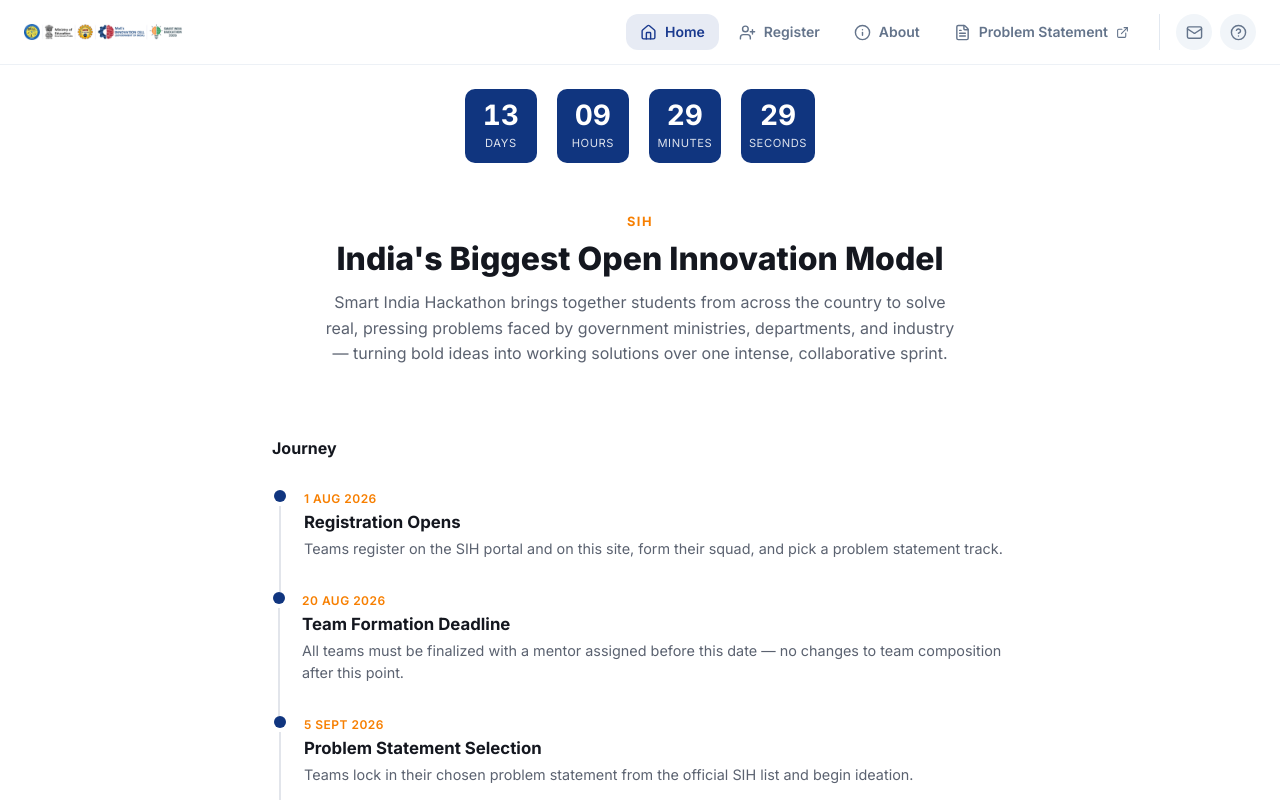
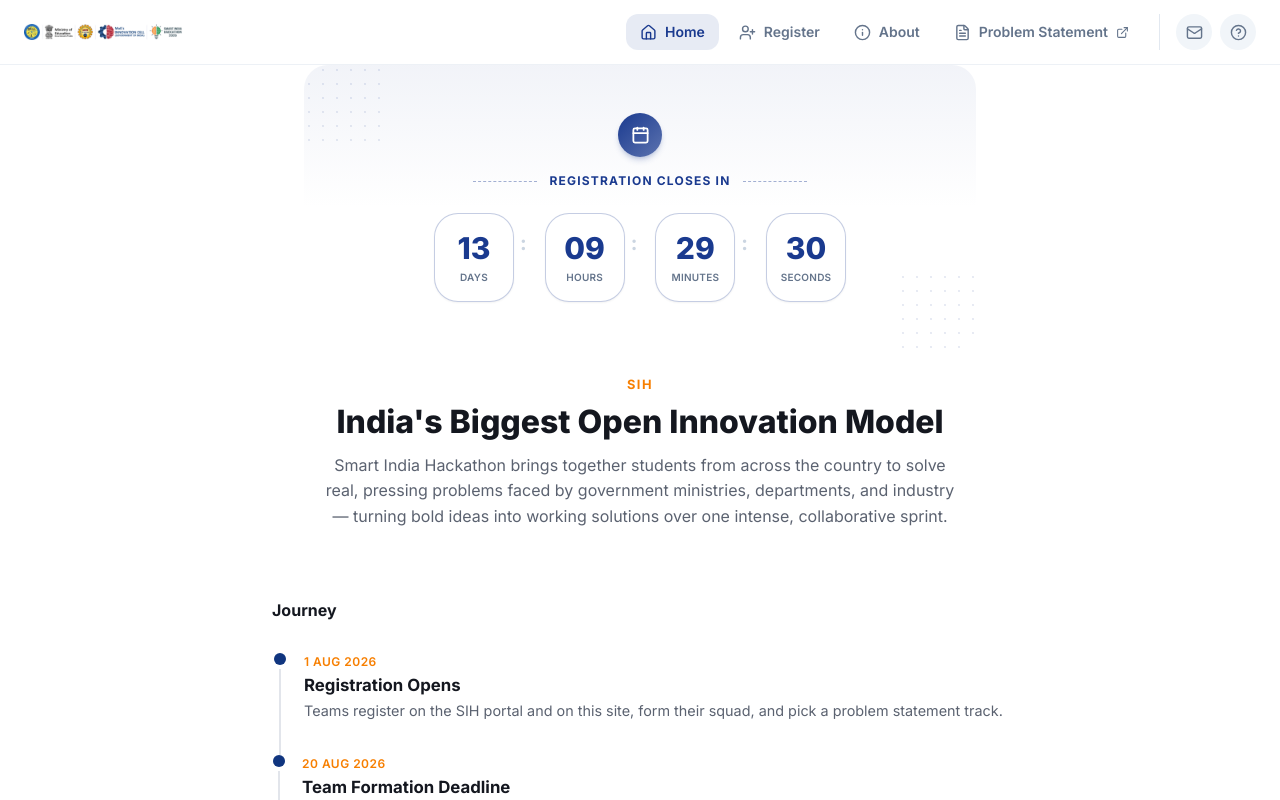
Before and after one commit to amanojhareal/gecv.sihinternal, a React (Vite) app: page / in a window 1280 px wide. Shown: the top 800 px of the page. Built offline with nearby package versions, Linux system fonts and the light colour scheme.

Commit message:
COuntdown timer Done .. and small changes in landing page

```diff
--- a/src/pages/LandingPage/LandingPage.jsx
+++ b/src/pages/LandingPage/LandingPage.jsx
@@ -44,11 +44,11 @@
       <CountdownTimer />
       <SihIntroduction />
       <Timeline />
-      <Themes />
+      {/* <Themes /> */}
       <ImportantDates />
       <FaqPreview />
-      <Organizers />
-      <Sponsors />
+      {/* <Organizers /> */}
+      {/* <Sponsors /> */}
       <ContactSection />
     </>
   );
--- a/src/pages/LandingPage/components/CountdownTimer.jsx
+++ b/src/pages/LandingPage/components/CountdownTimer.jsx
@@ -1,13 +1,19 @@
+/**
+ * src/pages/LandingPage/components/CountdownTimer.jsx
+ *
+ * Redesigned to match reference: soft gradient card, a circular
+ * calendar-icon badge, a dashed-line-flanked eyebrow label
+ * ("REGISTRATION OPENS IN"), and pill-shaped bordered number cards
+ * with colons between them. Subtle dot-pattern texture in the
+ * corners for depth, all in Tailwind — CSS Module removed.
+ *
+ * Still purely presentational — all timing logic stays in
+ * useCountdown; this file only changed visually.
+ */
+import { AnimatePresence, motion } from "framer-motion";
+import { Calendar } from "lucide-react";
 import useCountdown from "../../../hooks/useCountdown";
 import { EVENT_TARGET_DATE, EVENT_NAME } from "../../../config/constants";
-import styles from "./CountdownTimer.module.css";
-
-/**
- * CountdownTimer
- * Purely presentational — all timing logic lives in useCountdown.
- * Reads its target date from config/constants.js so it never has an
- * out-of-sync date hardcoded in a component.
- */
 
 const UNITS = [
   { key: "days", label: "Days" },
@@ -19,33 +25,91 @@
 // Zero-pad to 2 digits for a stable, non-jumpy layout ("07" not "7").
 const pad = (n) => String(n).padStart(2, "0");
 
+// Reused for the decorative dot-grid texture in the corners.
+const dotPatternStyle = {
+  backgroundImage: "radial-gradient(currentColor 1px, transparent 1px)",
+  backgroundSize: "14px 14px",
+};
+
 const CountdownTimer = () => {
   const timeLeft = useCountdown(EVENT_TARGET_DATE);
 
-  if (timeLeft.isComplete) {
-    return (
-      <div className={styles.wrapper}>
-        <p className={styles.completeMessage}>{EVENT_NAME} has begun! 🎉</p>
-      </div>
-    );
-  }
+  return (
+    <div className="relative mx-auto max-w-2xl overflow-hidden rounded-3xl bg-gradient-to-b from-brand/[0.06] via-white to-white px-6 py-10 sm:py-12">
+      {/* decorative dot-grid texture, corners only, purely visual */}
+      <div
+        className="pointer-events-none absolute -top-4 -left-4 h-24 w-24 text-brand/10"
+        style={dotPatternStyle}
+        aria-hidden="true"
+      />
+      <div
+        className="pointer-events-none absolute -bottom-4 -right-4 h-24 w-24 text-brand/10"
+        style={dotPatternStyle}
+        aria-hidden="true"
+      />
 
-  return (
-    <div className={styles.wrapper} role="timer" aria-live="off">
-      <div className={styles.units}>
-        {UNITS.map(({ key, label }) => (
-          <div key={key} className={styles.unit}>
-            <span className={styles.value}>{pad(timeLeft[key])}</span>
-            <span className={styles.label}>{label}</span>
+      {timeLeft.isComplete ? (
+        <p className="relative text-center text-lg font-bold text-accent">
+          {EVENT_NAME} has begun! 🎉
+        </p>
+      ) : (
+        <div className="relative" role="timer" aria-live="off">
+          {/* icon badge */}
+          <div className="mx-auto flex h-11 w-11 items-center justify-center rounded-full bg-gradient-to-br from-brand to-brand/70 shadow-md shadow-brand/20">
+            <Calendar size={19} strokeWidth={2.25} className="text-white" aria-hidden="true" />
           </div>
-        ))}
-      </div>
-      {/* Screen-reader-only live summary, updated less chattily than the
-          visual digits so it doesn't announce every single second. */}
-      <span className={styles.srOnly} aria-live="polite">
-        {timeLeft.days} days, {timeLeft.hours} hours, {timeLeft.minutes} minutes
-        remaining until {EVENT_NAME}
-      </span>
+
+          {/* eyebrow label, flanked by dashed lines */}
+          <div className="mt-4 flex items-center justify-center gap-3">
+            <span className="h-px w-10 border-t border-dashed border-brand/40 sm:w-16" aria-hidden="true" />
+            <span className="whitespace-nowrap text-xs font-bold uppercase tracking-widest text-brand">
+              Registration Closes In
+            </span>
+            <span className="h-px w-10 border-t border-dashed border-brand/40 sm:w-16" aria-hidden="true" />
+          </div>
+
+          {/* countdown units */}
+          <div className="mt-6 flex items-start justify-center gap-2 sm:gap-3">
+            {UNITS.map(({ key, label }, index) => (
+              <div key={key} className="flex items-start">
+                <div className="flex w-16 flex-col items-center rounded-[1.5rem] border border-brand/25 bg-white px-2 py-3 shadow-sm sm:w-20 sm:py-4">
+                  <AnimatePresence mode="popLayout">
+                    <motion.span
+                      key={timeLeft[key]}
+                      initial={{ y: -8, opacity: 0 }}
+                      animate={{ y: 0, opacity: 1 }}
+                      exit={{ y: 8, opacity: 0 }}
+                      transition={{ duration: 0.25, ease: "easeOut" }}
+                      className="text-2xl font-extrabold text-brand sm:text-3xl"
+                    >
+                      {pad(timeLeft[key])}
+                    </motion.span>
+                  </AnimatePresence>
+                  <span className="mt-1 text-[10px] font-semibold uppercase tracking-wide text-ink-muted">
+                    {label}
+                  </span>
+                </div>
+
+                {index < UNITS.length - 1 && (
+                  <span
+                    className="mx-1 pt-3 text-xl font-bold text-slate-300 sm:mx-1.5 sm:pt-4"
+                    aria-hidden="true"
+                  >
+                    :
+                  </span>
+                )}
+              </div>
+            ))}
+          </div>
+
+          {/* Screen-reader-only live summary, updated less chattily than
+              the visual digits so it doesn't announce every second. */}
+          <span className="sr-only" aria-live="polite">
+            {timeLeft.days} days, {timeLeft.hours} hours, {timeLeft.minutes}{" "}
+            minutes remaining until {EVENT_NAME}
+          </span>
+        </div>
+      )}
     </div>
   );
 };
```
